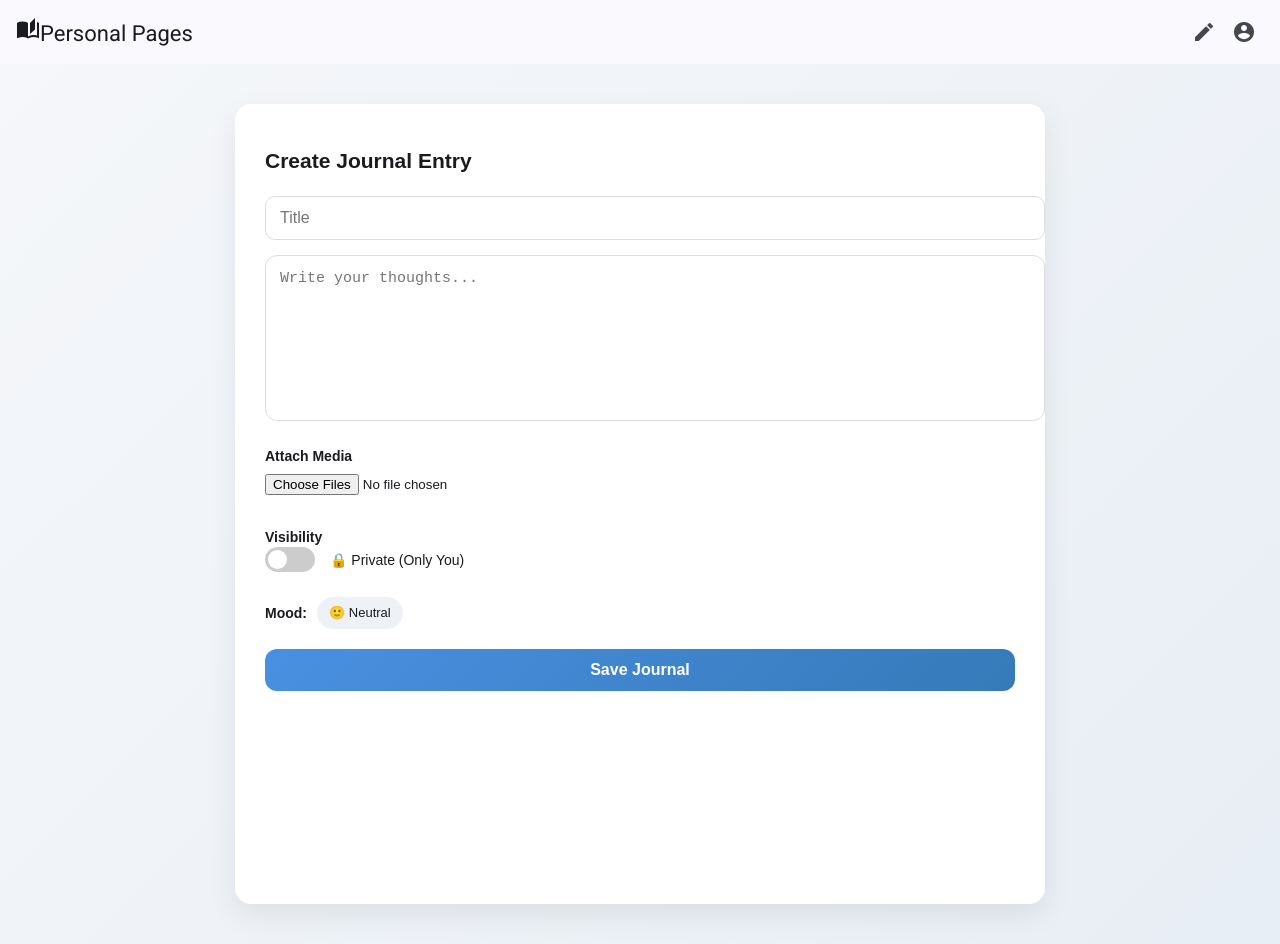
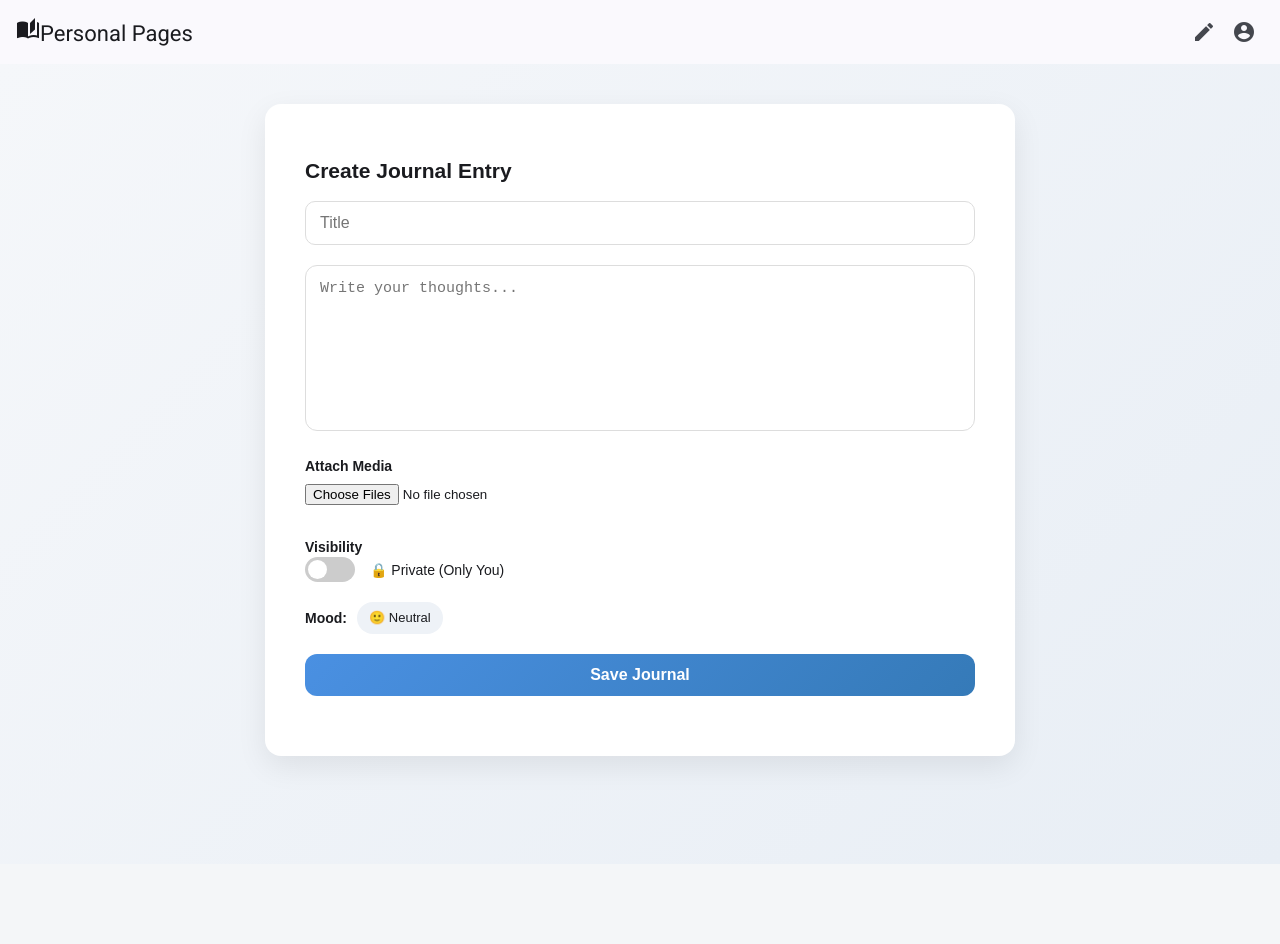
Before and after one commit to harshita805/PersonalPages.UI, an Angular app: page /journal/create in a window 1280 px wide. After the commit the page ends 864 px from the top, so only its background shows below. Built offline with nearby package versions, Linux system fonts and the light colour scheme; sample sign-in values are in the browser's storage.

Commit message:
Fixed form padding

```diff
--- a/src/app/journal/create-journal.component.css
+++ b/src/app/journal/create-journal.component.css
@@ -7,17 +7,22 @@
   background: linear-gradient(135deg, #f5f7fa, #e8eef5);
   display: flex;
   justify-content: center;
-  padding: 40px 20px;
+  align-items: flex-start;
+  padding: 40px 16px;
+  /* reduced horizontal padding */
+  box-sizing: border-box;
 }
 
 .journal-card {
   width: 100%;
   max-width: 750px;
   background: #ffffff;
-  padding: 30px;
+  padding: 40px;
+  /* increase from 30px */
   border-radius: 16px;
   box-shadow: 0 10px 30px rgba(0, 0, 0, 0.08);
   transition: 0.3s ease;
+  box-sizing: border-box;
 }
 
 .journal-card:hover {
@@ -85,6 +90,8 @@ textarea:focus {
   display: flex;
   flex-wrap: wrap;
   gap: 12px;
+  max-width: 100%;
+  overflow: hidden;
 }
 
 .media-item {
@@ -93,11 +100,12 @@ textarea:focus {
 
 .media-item img,
 .media-item video {
-  width: 140px;
-  height: 110px;
+  width: 120px;
+  /* reduced from 140px */
+  height: 100px;
   object-fit: cover;
   border-radius: 10px;
-  box-shadow: 0 5px 12px rgba(0,0,0,0.1);
+  box-shadow: 0 5px 12px rgba(0, 0, 0, 0.1);
 }
 
 .remove-btn {
@@ -160,11 +168,11 @@ textarea:focus {
   transition: 0.3s;
 }
 
-.toggle-input:checked + .toggle-slider {
+.toggle-input:checked+.toggle-slider {
   background-color: #4a90e2;
 }
 
-.toggle-input:checked + .toggle-slider::before {
+.toggle-input:checked+.toggle-slider::before {
   transform: translateX(24px);
 }
 
@@ -246,7 +254,7 @@ textarea:focus {
 
 .save-btn:hover {
   transform: translateY(-2px);
-  box-shadow: 0 8px 15px rgba(0,0,0,0.15);
+  box-shadow: 0 8px 15px rgba(0, 0, 0, 0.15);
 }
 
 .save-btn:disabled {
@@ -283,3 +291,24 @@ textarea:focus {
     transform: rotate(360deg);
   }
 }
+
+@media (max-width: 768px) {
+  .journal-wrapper {
+    padding: 25px 12px;
+  }
+
+  .journal-card {
+    padding: 25px;
+  }
+}
+
+.title-input,
+textarea {
+  width: 100%;
+  box-sizing: border-box;
+  /* important */
+}
+
+.journal-card>* {
+  margin-bottom: 20px;
+}
--- a/src/styles.css
+++ b/src/styles.css
@@ -54,3 +54,7 @@ body {
   gap: 10px;
   margin-top: 15px;
 }
+
+html, body {
+  overflow-x: hidden;
+}
```
